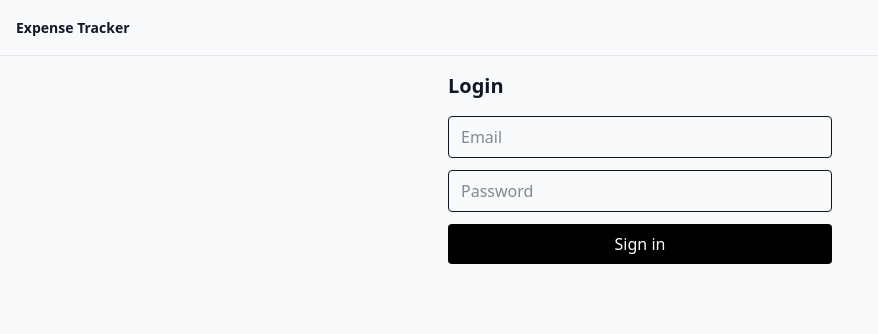
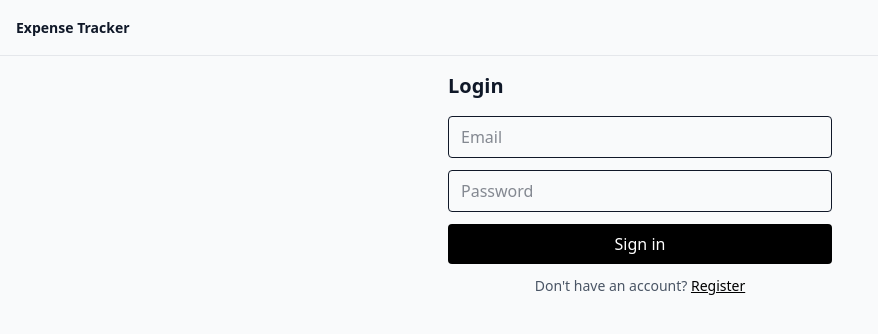
Before and after one commit to AJUP86/expense-tracker2, a React (Vite) app in the folder expense-tracker-web/: page /login in a window 1280 px wide. Shown: the top 334 px of the page, without its empty margins (0-878 px from the left). Built offline with nearby package versions, Linux system fonts and the light colour scheme.

Commit message:
Add register link to login page

```diff
--- a/expense-tracker-web/src/pages/Login.tsx
+++ b/expense-tracker-web/src/pages/Login.tsx
@@ -1,6 +1,6 @@
 import { useState } from 'react';
 import { useAuth } from '../context/AuthContext';
-import { useNavigate } from 'react-router-dom';
+import { Link, useNavigate } from 'react-router-dom';
 
 export default function Login() {
   const [email, setEmail] = useState('');
@@ -40,6 +40,13 @@
         >
           Sign in
         </button>
+
+        <p className="text-center text-sm text-gray-600">
+          Don't have an account?{' '}
+          <Link to="/register" className="text-black underline">
+            Register
+          </Link>
+        </p>
       </div>
     </div>
   );
```
